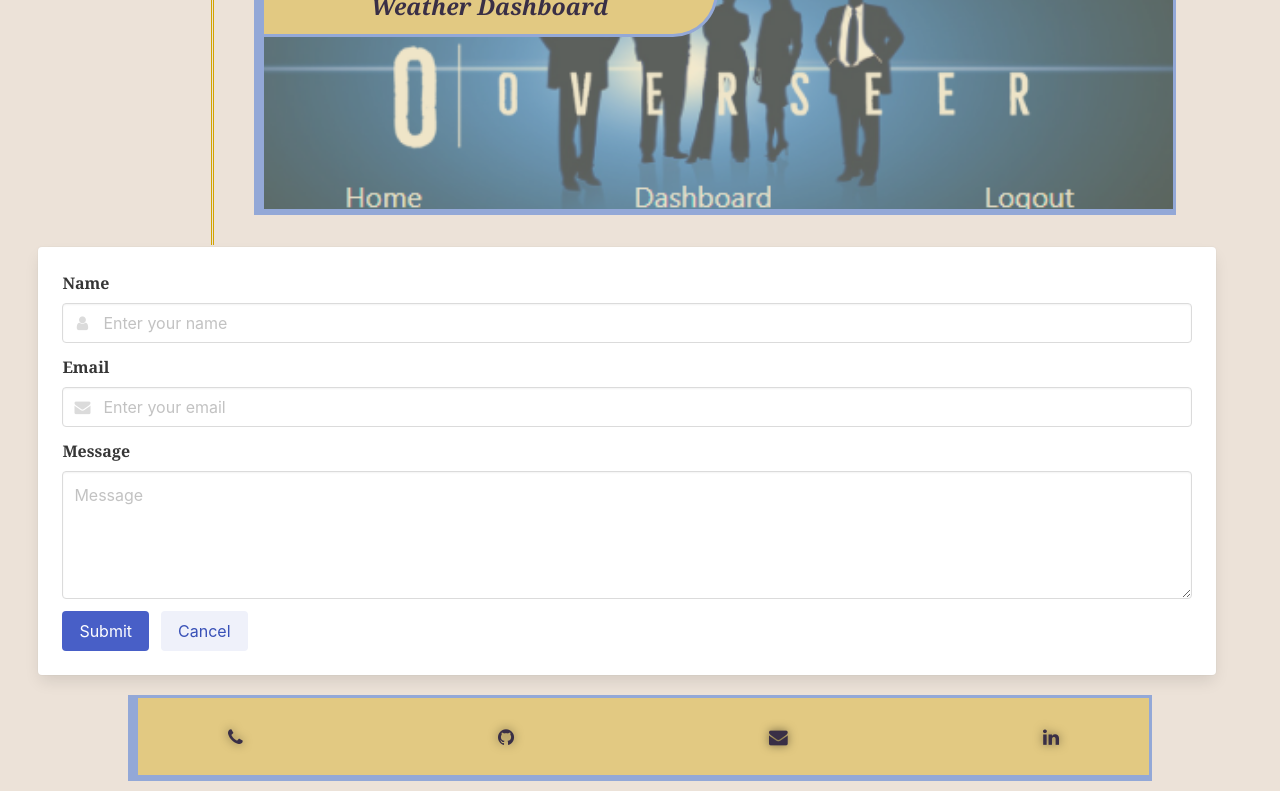
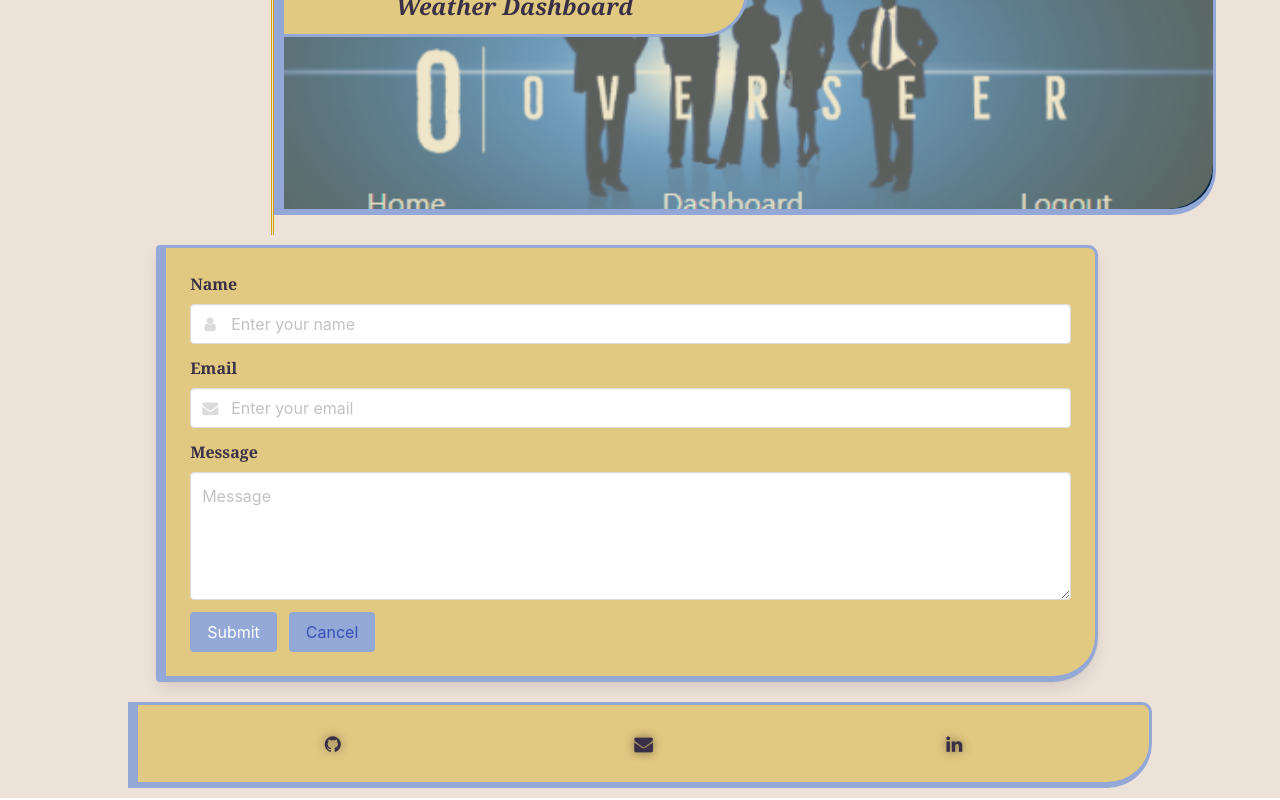
Before and after one commit to SirTedDanson/my-portfolio-2, a React (Create React App) app: page / in a window 1280 px wide. Shown: the part 1704-2504 px from the top of the page. Built offline with nearby package versions, Linux system fonts and the light colour scheme.

Commit message:
css touchup

```diff
--- a/src/App.css
+++ b/src/App.css
@@ -133,7 +133,6 @@ header nav ul li a:hover {
   display: flex;
   flex-wrap: wrap;
   justify-content: center;
-  text-align: center;
 }
 
 .about-me,
@@ -141,9 +140,14 @@ header nav ul li a:hover {
 .application-secondary,
 .application-tertiary,
 .contact-me {
-  border: 3px solid var(--border-color);
+  border-color: var(--border-color);
+  border-right: 3px solid var(--border-color);
+  border-top: 3px solid var(--border-color);
   border-left: 10px solid var(--border-color);
   border-bottom: 6px solid var(--border-color);
+  border-bottom-right-radius: 45px;
+  border-top-right-radius: 10px;
+
 }
 
 /* ABOUT ME SECTION STYLING */
@@ -162,7 +166,7 @@ header nav ul li a:hover {
 
 .work-content {
   width: 80%;
-  margin: 0px 20px 10px 40px;
+  /* margin: 0px 20px 10px 40px; */
   display: flex;
   justify-content: space-between;
   align-items: center;
@@ -174,7 +178,7 @@ header nav ul li a:hover {
 .application-secondary,
 .application-tertiary {
   background-size: cover;
-  margin: 10px 20px 20px 0px;
+  margin: 10px 0px 20px 0px;
   position: relative;
 }
 
@@ -207,6 +211,8 @@ header nav ul li a:hover {
   width: 100%;
   opacity: 1;
   background-color: var(--highlight-color);
+  border-bottom-right-radius: 45px;
+  border-top-right-radius: 8px;
 }
 
 .app-title {
@@ -241,6 +247,26 @@ header nav ul li a:hover {
 /* CONTACT ME SECTION STYLING */
 /* ------------------------------------------------------------------- */
 
+.card {
+  width: 80%;
+  background-color: var(--primary-color);
+  border-color: var(--border-color);
+  border-right: 3px solid var(--border-color);
+  border-top: 3px solid var(--border-color);
+  border-left: 10px solid var(--border-color);
+  border-bottom: 6px solid var(--border-color);
+  border-bottom-right-radius: 45px;
+  border-top-right-radius: 10px;
+}
+
+.is-link {
+  background-color: var(--border-color) !important;
+}
+
+.section-row label {
+  color: var(--text-color);
+}
+
 .contact-me {
   width: 80%;
   margin: 10px 30px;
@@ -253,6 +279,10 @@ header nav ul li a:hover {
 
 .section-row nav ul {
   list-style: none;
+  display: flex;
+  justify-content: space-around;
+  padding-left: 20px;
+  padding-right: 20px;
 }
 
 .contact-me a {
@@ -337,16 +367,6 @@ header nav ul li a:hover {
   .application-main .app-title {
     font-size: 1.8vw;
   }
-
-  /* CONTACT ME STYLING ----------------- */
-  .contact-me {
-    padding: 20px 90px;
-  }
-
-  .section-row nav ul {
-    display: flex;
-    justify-content: space-between;
-  }
 }
 
 /* Medai query for 1718px+ --------------Formatting For Larger Screens-------------*/
@@ -387,10 +407,6 @@ header nav ul li a:hover {
     display: none;
   }
 
-  .contact-me a {
-    font-size: 12px;
-  }
-
   .app-title h3 {
     font-size: 10px;
   }
--- a/src/components/Contact/index.js
+++ b/src/components/Contact/index.js
@@ -3,9 +3,9 @@ import { validateEmail } from "../../utils/helpers";
 import "font-awesome/css/font-awesome.min.css";
 
 function ContactForm() {
-
   return (
     <>
+      <section className="section-row" id="contact-form">
         <div className="card">
           <div className="card-content">
             <div className="field">
@@ -56,6 +56,7 @@ function ContactForm() {
             </div>
           </div>
         </div>
+      </section>
     </>
   );
 }
--- a/src/components/Footer/index.js
+++ b/src/components/Footer/index.js
@@ -5,9 +5,6 @@ function Footer() {
     <section id="contact-me" className="section-row">
       <nav className="contact-me">
         <ul>
-          <li>
-            <a href="tel:6143135809"><span><i class="fa fa-phone"></i></span></a>
-          </li>
           <li>
             <a href="mailto:KnowledgeMED@gmail.com"><span><i class="fa fa-github"></i></span></a>
           </li>
```
Lines whose indentation alone changed are shown as unchanged.
